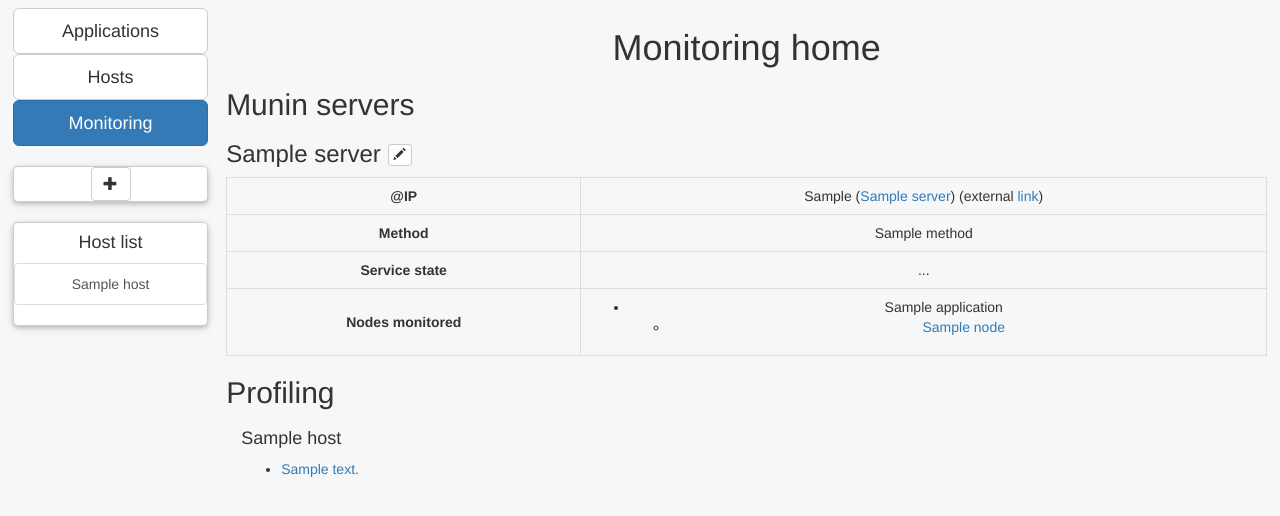
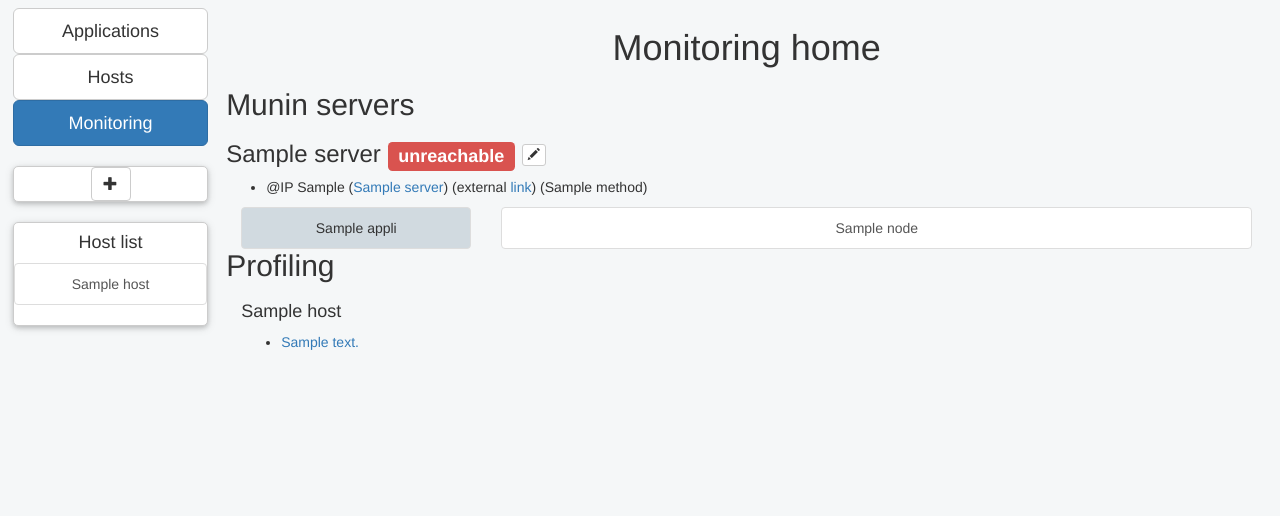
Before and after one commit to quentin-david/heimdall, a Django app: template monitoring/templates/monitoring/monitoring.html in a window 1280 px wide. Shown: the part 54-570 px from the top of the page. Run offline with Django 3.2, Linux system fonts and the light colour scheme; the template is opened without the code that fills it: most values are stand-ins (such as "Sample title", 1, 10 or a date in 2020); some libraries are stand-ins or nearby versions.

Commit message:
Check munin picture before display

```diff
--- a/monitoring/models.py
+++ b/monitoring/models.py
@@ -34,11 +34,10 @@ class Munin(models.Model):
             except Exception as exc:
                 return False
             else:
-                if data.status_code == '404':
+                if str(data.status_code) == '404':
                     return False
                 else:
                     return data.raw
-                #return data.status_code
 
 
 
--- a/monitoring/templates/monitoring/monitoring.html
+++ b/monitoring/templates/monitoring/monitoring.html
@@ -43,51 +43,45 @@
         {% for munin in munin_server_list %}
             <h3>
                 {{munin.server.name}}
+                {% if munin.checkApi %}
+                    <span class="label label-success">OK</span>
+                {% else %}
+                    <span class="label label-danger">unreachable</span>
+                {% endif %}
                 <a href="{% url 'munin_update' munin.id %}">
                     <button type="button" class="btn btn-default btn-xs">
                         <span class="glyphicon glyphicon-pencil"></span>
                     </button>
                 </a>
             </h3>
-            <table class="table table-bordered">
-                <tr>
-                    <th>@IP</th>
-                    <td>
+                <ul>
+                    <li>
+                        @IP
                         {{munin.ip}}
                         {% if munin.server %}
                             (<a href="{% url 'node_view' munin.server.id %}">{{munin.server.name}}</a>)
                         {% endif %}
                         (external <a href="https://www.infra.quentin-david.ovh/munin/" target="_blank">link</a>)
-                    </td>
-                </tr>
-                <tr>
-                    <th>Method</th>
-                    <td>{{munin.method}}</td>
-                </tr>
-                <tr>
-                    <th>Service state</th>
-                    <td>
-                        {% if munin.checkApi %} OK {% else %} ... {% endif %}
-                    </td>
-                </tr>
-                <tr>
-                    <th>Nodes monitored</th>
-                    <td>
-                        {# regroup node_list by application  as node_listing #}
-                        {% regroup munin.node_set.all by application as node_listing %}
-                        <ul>
-                        {% for application in node_listing %}
-                            <li> {{ application.grouper }}
-                                <ul>
-                                    {% for node in application.list %}
-                                        <li><a href="{% url 'munin_node_view' node.id 'day' %}">{{node}}</a></li>
-                                    {% endfor %}
-                                </ul>
-                        {% endfor %}
-                        </ul>
-                    </td>
-                </tr>
-            </table>
+                        ({{munin.method}})
+                    </li>
+                </ul>
+                </ul>
+                {% for appli in application_list %}
+
+                    <ul class="list-group">
+
+                        <div class="col-lg-3 col-xs-12">
+                            <li class="list-group-item list-item-appli">{{appli.name}}</li>
+                        </div>
+                        <div class="col-lg-9 col-xs-12">
+                            {%for node in appli.node_set.all %}
+                               <a class="list-group-item list-item-node" href="{% url 'munin_node_view' node.id 'day' %}">{{node}}</a>
+                            {%endfor%}
+                        </div>
+
+                    </ul>
+
+                {% endfor %}
         {% endfor %}
     {% endif %}
 
--- /dev/null
+++ b/static/css/monitoring.css
@@ -0,0 +1,8 @@
+.list-item-appli {
+    background-color: #d1dae0;
+    text-align: center;
+}
+
+.list-item-node {
+    text-align: center;
+}
--- a/templates/base.html
+++ b/templates/base.html
@@ -18,13 +18,10 @@
        <link rel="stylesheet" href="{% static 'css/layout.css' %}">
        <link rel="stylesheet" href="{% static 'css/color.css' %}">
 	   <link rel="stylesheet" href="{% static 'css/notes.css' %}">
+	   <link rel="stylesheet" href="{% static 'css/monitoring.css' %}">
 
-	{# Bricolage pour detecter un acces par iphone et afficher le petit editeur #}
-	{# if app.request.headers.get("user-agent") matches '/\.\*iPhone\.\*/' #}
-		{#<script src="//cdn.ckeditor.com/4.5.8/basic/ckeditor.js"></script>#}
-	{# else #}
 		<script src="//cdn.ckeditor.com/4.5.8/standard/ckeditor.js"></script>
-	{# endif #}
+
 {% endblock %}
 
 {% block menu %}
```
Also changed, not shown: monitoring/templates/munin/munin_node.html (+25 -14 lines), monitoring/views.py (+22 -9 lines).
